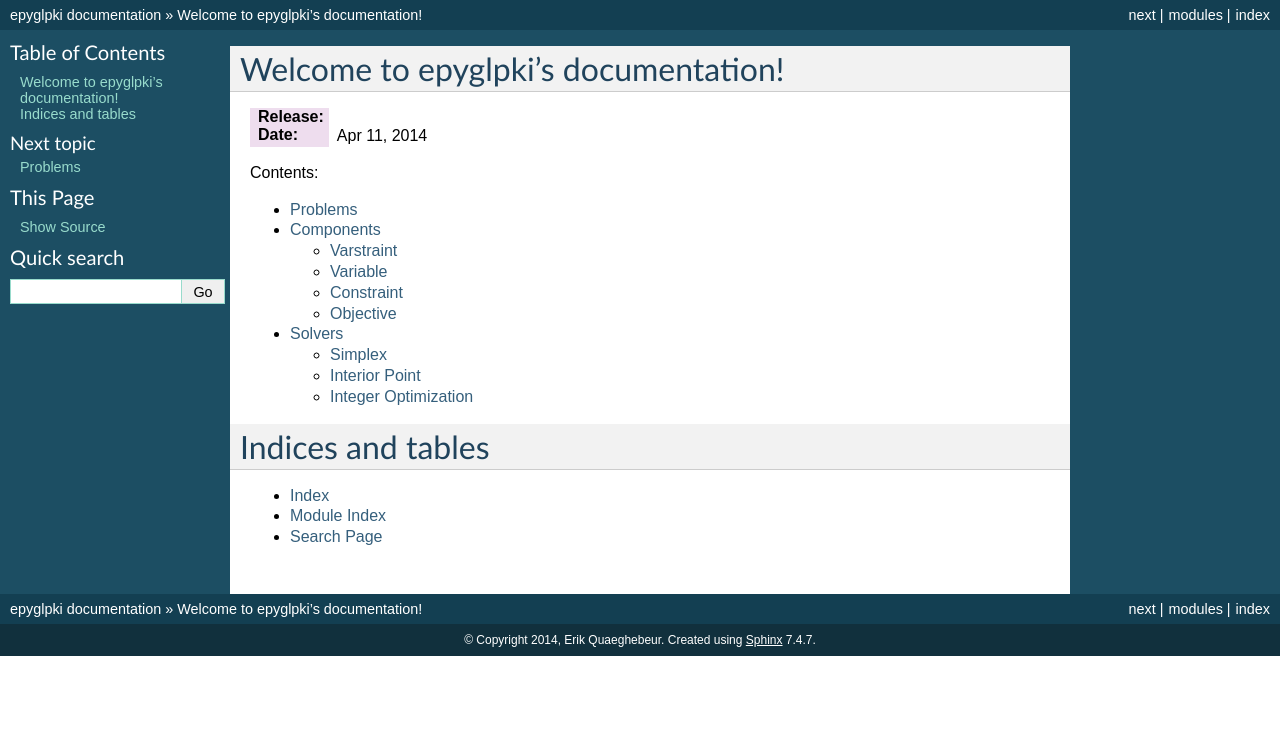
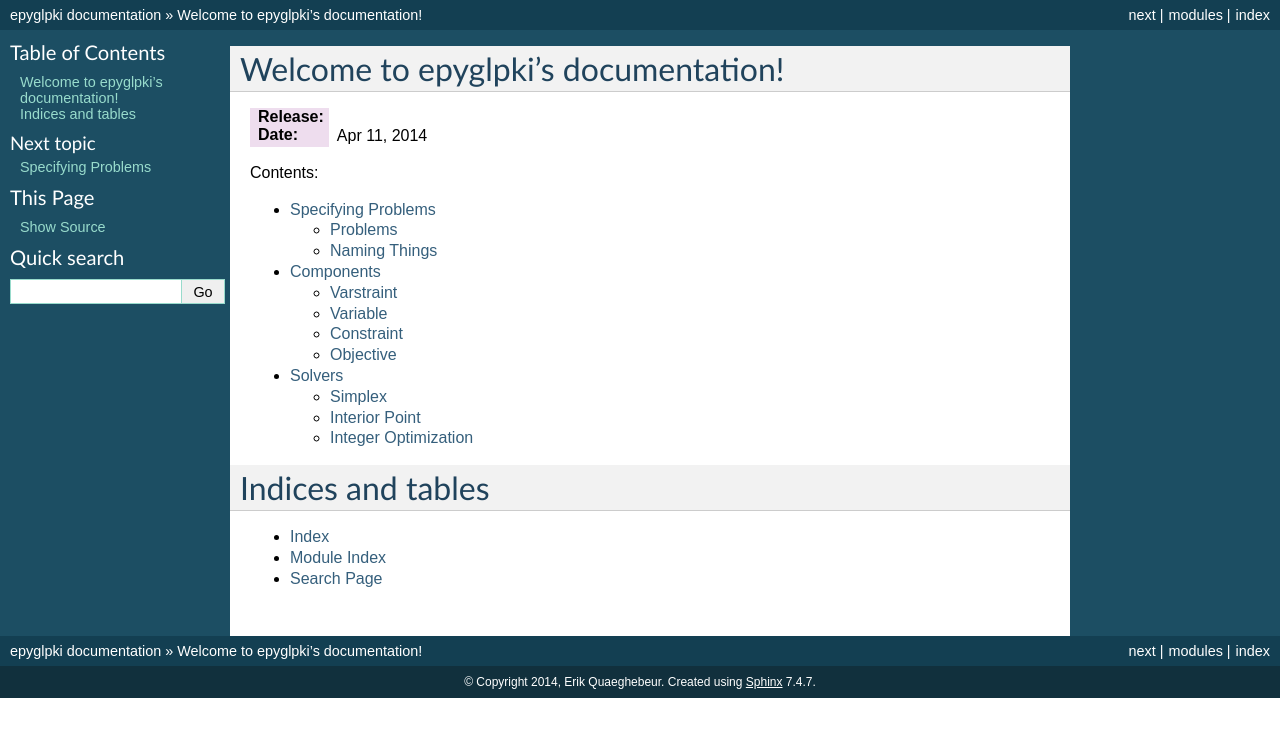
Before and after one commit to equaeghe/ecyglpki, a Sphinx documentation site: the page built from docs/source/index.rst, in a window 1280 px wide. Shown: the top 737 px of the page. Built offline with Sphinx 7.4.7, drawn with Linux system fonts in a browser that asks for light colours.

```diff
--- a/docs/source/problem.rst
+++ b/docs/source/problem.rst
@@ -2,9 +2,17 @@
 
 .. testsetup:: *
 
-    from epyglpki import MILProgram
+    from epyglpki import MILProgram, Named
+
+Specifying Problems
+===================
 
 Problems
-========
+--------
 
 .. autoclass:: MILProgram
+
+Naming Things
+-------------
+
+.. autoclass:: Named
```
Also changed, not shown: 2 other files.
